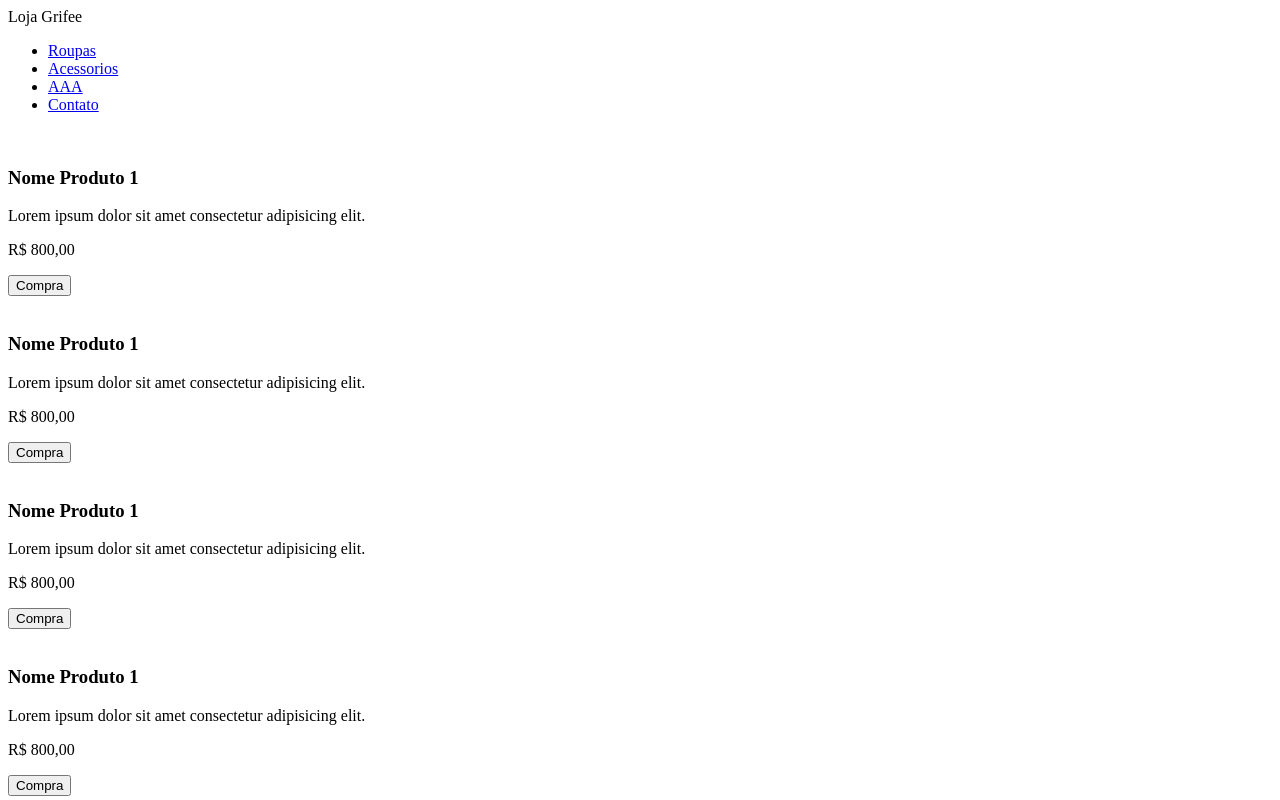
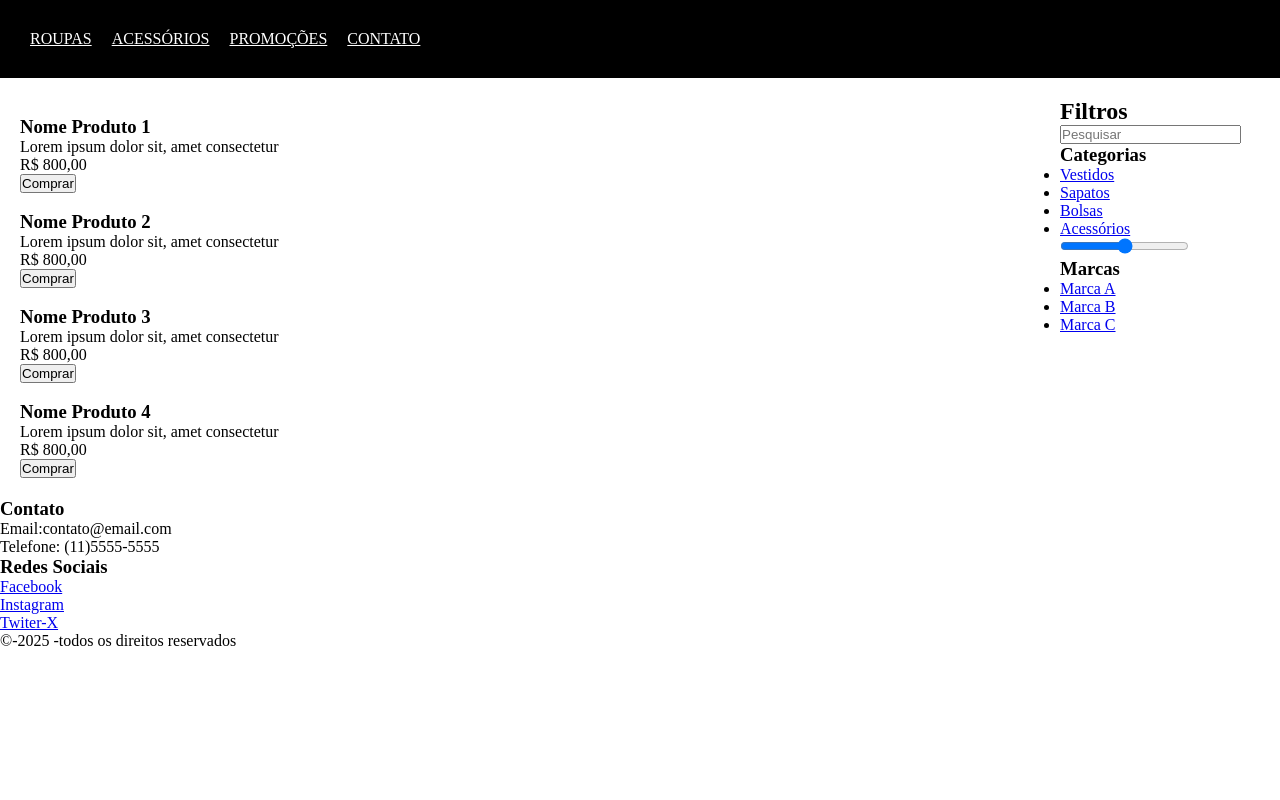
Before and after one commit to ArthurTenorio17/loja-griffe, a plain HTML site: page index.html in a window 1280 px wide. Shown: the top 800 px of the page. Drawn offline with Linux system fonts and the light colour scheme.

Commit message:
Criando estilização do projeto, header

```diff
--- a/index.html
+++ b/index.html
@@ -3,69 +3,71 @@
 <head>
     <meta charset="UTF-8">
     <meta name="viewport" content="width=device-width, initial-scale=1.0">
-    <link rel="stylesheet" href="./src/css/estilo.css"
+    <link rel="stylesheet" href="./src/css/estilo.css">
     <title>Loja Grifee</title>
 </head>
 <body>
+
     <div id="container">
         <header>
             <nav>
                 <ul>
                     <li><a href="#">Roupas</a></li>
-                    <li><a href="#">Acessorios</a></li>
-                    <li><a href="#">AAA</a></li>
+                    <li><a href="#">Acessórios</a></li>
+                    <li><a href="#">Promoções</a></li>
                     <li><a href="#">Contato</a></li>
                 </ul>
             </nav>
+        </header>
 
-        </header>
-        <main id="conteudo">
+        <div id="conteudo">
+            <main>
                 <article class="produto">
                     <img src="" alt=""/>
                     <h3>Nome Produto 1</h3>
-                <p>Lorem ipsum dolor sit amet consectetur adipisicing elit.</p>
+                    <p>Lorem ipsum dolor sit, amet consectetur</p>
                     <p class="preco">R$ 800,00</p>
-                <button type="submit">Compra</button>
+                    <button type="submit">Comprar</button>
+                </article>
 
-            </article>
                 <article class="produto">
                     <img src="" alt=""/>
-                <h3>Nome Produto 1</h3>
-                <p>Lorem ipsum dolor sit amet consectetur adipisicing elit.</p>
+                    <h3>Nome Produto 2</h3>
+                    <p>Lorem ipsum dolor sit, amet consectetur</p>
                     <p class="preco">R$ 800,00</p>
-                <button type="submit">Compra</button>
+                    <button type="submit">Comprar</button>
+                </article>
 
-            </article>
                 <article class="produto">
                     <img src="" alt=""/>
-                <h3>Nome Produto 1</h3>
-                <p>Lorem ipsum dolor sit amet consectetur adipisicing elit.</p>
+                    <h3>Nome Produto 3</h3>
+                    <p>Lorem ipsum dolor sit, amet consectetur</p>
                     <p class="preco">R$ 800,00</p>
-                <button type="submit">Compra</button>
+                    <button type="submit">Comprar</button>
+                </article>
 
-            </article>
                 <article class="produto">
                     <img src="" alt=""/>
-                <h3>Nome Produto 1</h3>
-                <p>Lorem ipsum dolor sit amet consectetur adipisicing elit.</p>
+                    <h3>Nome Produto 4</h3>
+                    <p>Lorem ipsum dolor sit, amet consectetur</p>
                     <p class="preco">R$ 800,00</p>
-                <button type="submit">Compra</button>
-
+                    <button type="submit">Comprar</button>
                 </article>
 
             </main>
             <aside>
                 <h2>Filtros</h2>
-            <input type="text"placeholder="Pesquisar"/>
-            <div class="Filtros">
+                <input type="text" placeholder="Pesquisar"/>
+                <div class="filtro">
                     <h3>Categorias</h3>
                     <ul>
                         <li><a href="#">Vestidos</a></li>
                         <li><a href="#">Sapatos</a></li>
                         <li><a href="#">Bolsas</a></li>
-                    <li><a href="#">Acessorios</a></li>
+                        <li><a href="#">Acessórios</a></li>
                     </ul>
                 </div>
+
                 <div class="filtro">
                     <input type="range" min="0" max="1000" value="500"/>
                 </div>
@@ -85,7 +87,7 @@
                 <div id="contato">
                     <h3>Contato</h3>
                     <p>Email:contato@email.com</p>
-                <p>Telefone: (11)4402-8922</p>
+                    <p>Telefone: (11)5555-5555</p>
                 </div>
                 <div id="redes-sociais">
                     <h3>Redes Sociais</h3>
@@ -96,12 +98,9 @@
                     </ul>
                     <div>
                         <p>&copy;-2025 -todos os direitos reservados</p>
-                    <div>
                     </div>
-
-
                 </div>
-
+            </div>
         </footer>
 
 
--- a/src/css/estilo.css
+++ b/src/css/estilo.css
@@ -0,0 +1,48 @@
+*{
+    margin:0;
+    padding: 0;
+    box-sizing: border-box;
+
+}
+boddy{
+    background: #f4f4f4;
+
+}
+
+#contauner{
+    display: flex;
+    flex-direction: column;
+    min-height: 100vh;
+
+}
+
+header{
+    background: #000;
+    color: #fff;
+    padding: 20px;
+    justify-content: space-around;
+}
+
+header nav ul{
+    list-style: none;
+    padding: 0;
+    margin: 10px 0;
+    display: flex;
+}
+header nav ul li a{
+    color: #fff;
+    text-transform: uppercase;
+    padding: 5px 10px;
+}
+header nav ul li a:hover{
+    text-decoration: underline 5px greenyellow;
+
+}
+
+#conteudo{
+    display: grid;
+    grid-template-columns: 1fr 200px;
+    gap: 20px;
+    padding: 20px;
+
+}
```
Lines whose indentation alone changed are shown as unchanged.
